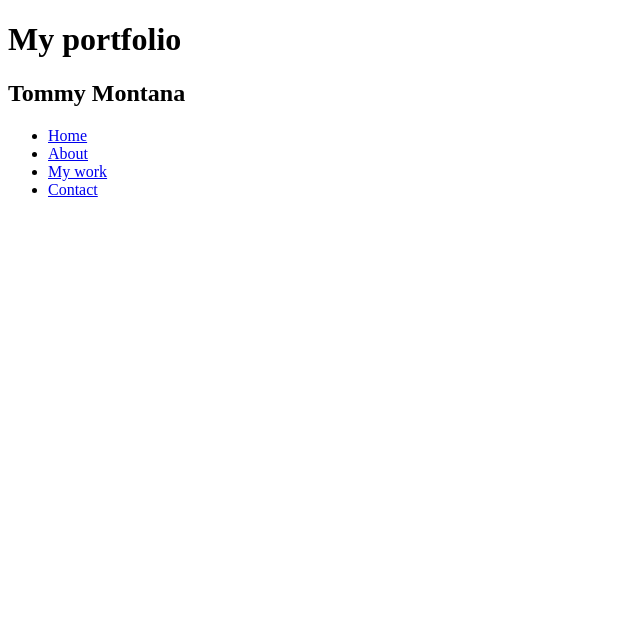
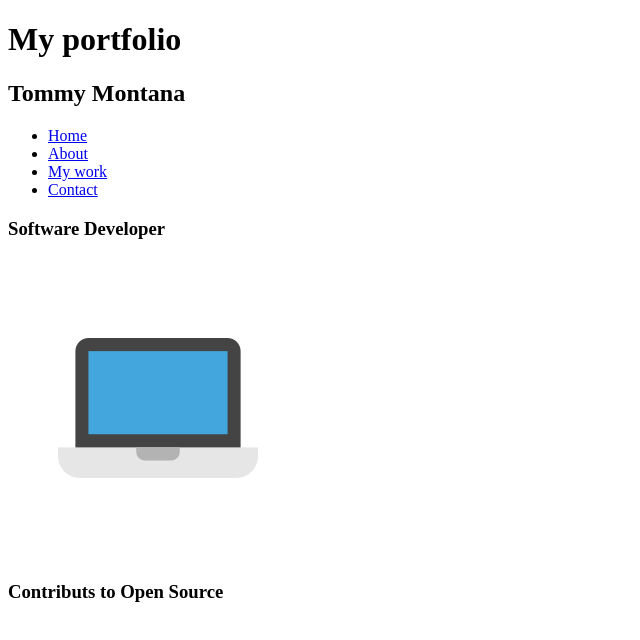
Before and after one commit to TommyM0ntana/sunday, a plain HTML site: page index.html in a window 1280 px wide. Shown: the whole page, without its empty margins (0-640 px from the left). Drawn offline with Linux system fonts and the light colour scheme.

Commit message:
add new image and link

```diff
--- a/index.html
+++ b/index.html
@@ -24,7 +24,12 @@
       <a href="index.html">Contact</a></li>
 </navbar>
 </div>
+    <div id="projects">
 
+      <h3>Software Developer</h3>
+      <img src="laptop.png" alt="">
+      <h3> <a>Contributs to Open Source</a></h3>
+    </div>
 
     <script  src="js/index.js"></script>
   </body>
```
Also changed, not shown: briefcase.png (added), diamond.png (added), heart.png (added), laptop.png (added).
